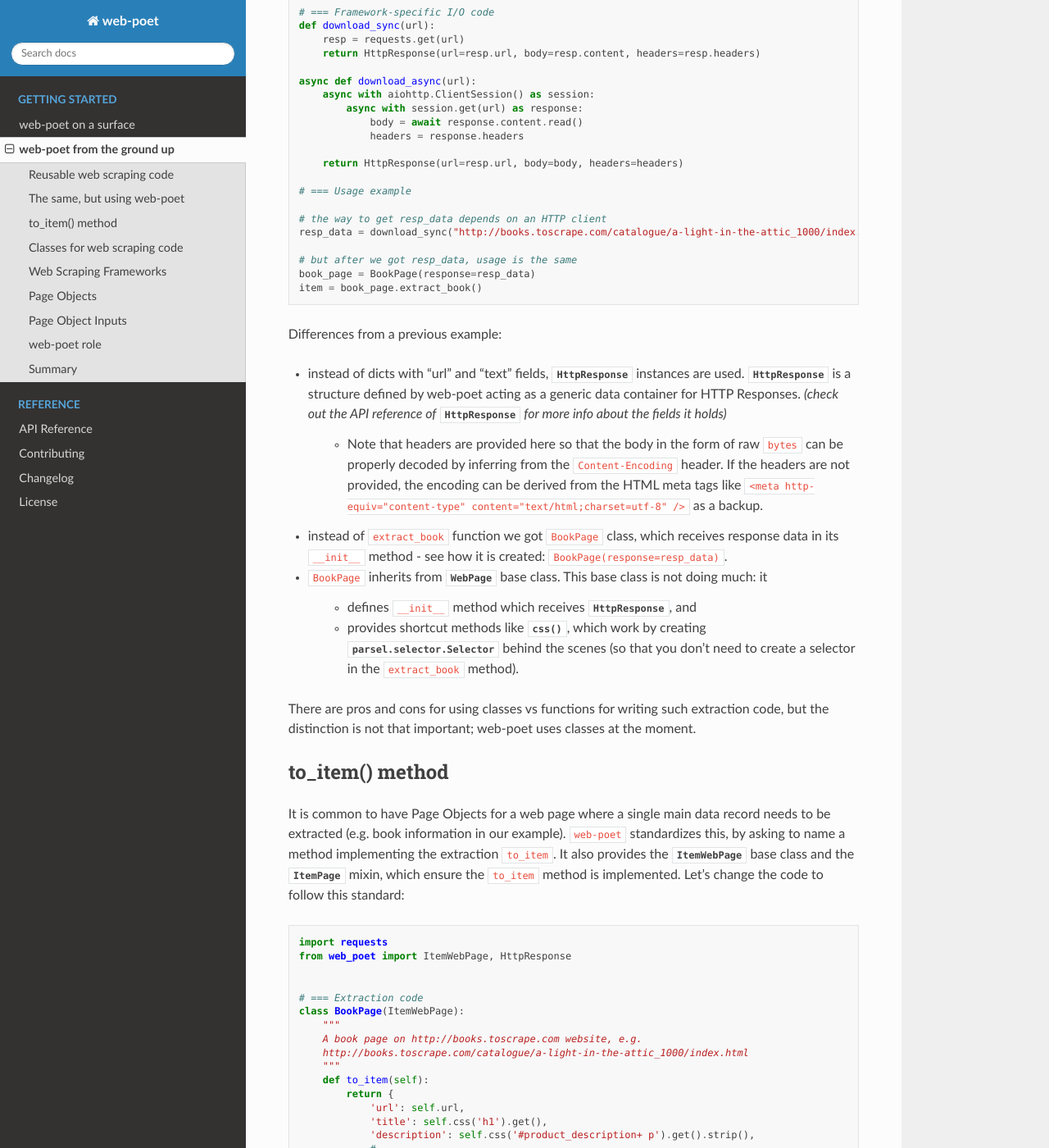
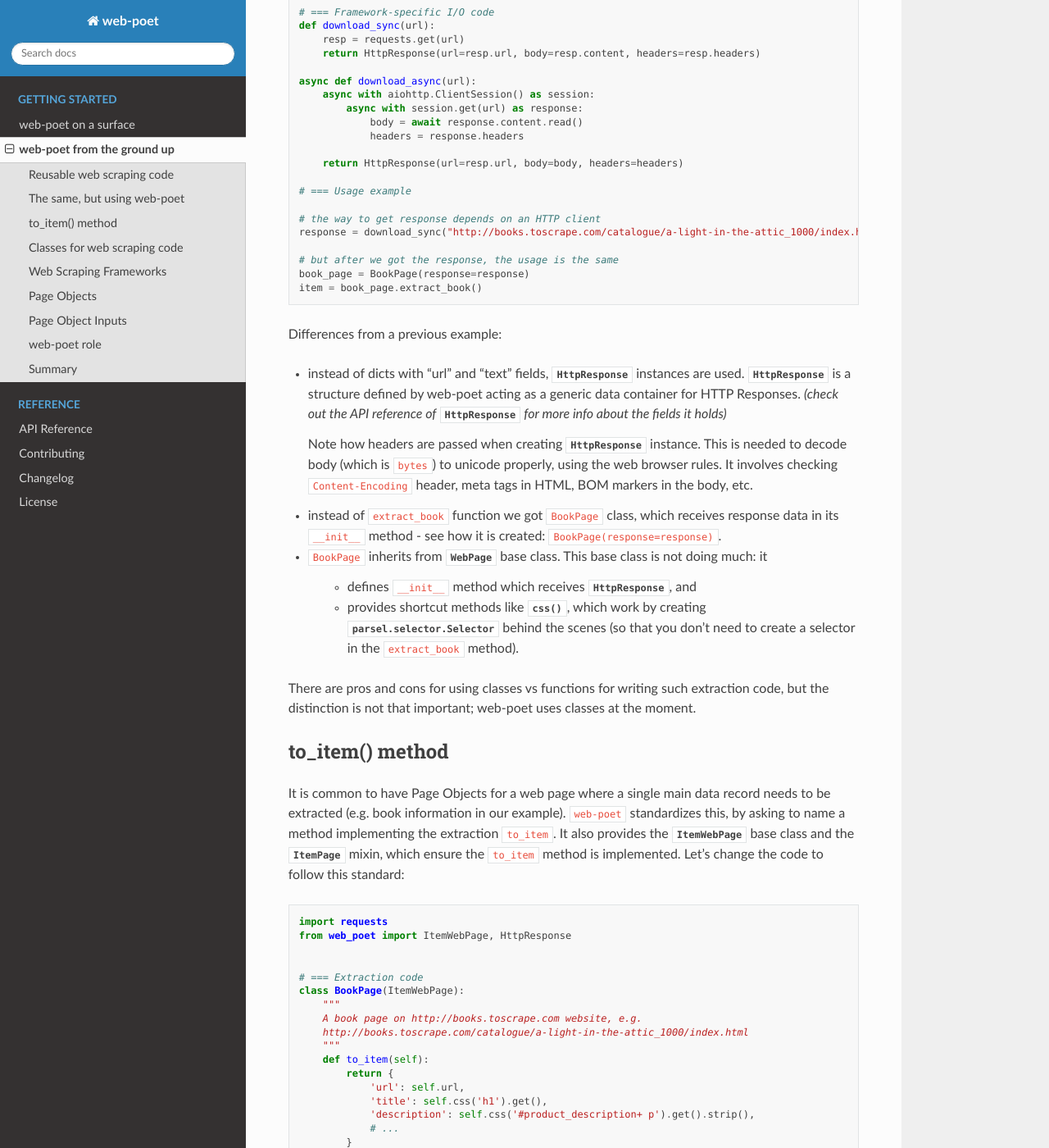
Before and after one commit to scrapinghub/web-poet, a Sphinx documentation site: the page built from docs/intro/from-ground-up.rst, in a window 1280 px wide and 1400 px high, scrolled down 2801 px. Shown: the whole window at 82% size. Built offline with Sphinx 7.4.7 and the Read the Docs theme 2.0.0, drawn with Linux system fonts in a browser that asks for light colours; some of the changed text lies outside the part shown.

Commit message:
small documentation fixes

```diff
--- a/docs/intro/from-ground-up.rst
+++ b/docs/intro/from-ground-up.rst
@@ -173,12 +173,13 @@ The same, but using web-poet
 
     # === Usage example
 
-    # the way to get resp_data depends on an HTTP client
-    resp_data = download_sync("http://books.toscrape.com/catalogue/a-light-in-the-attic_1000/index.html")
+    # the way to get response depends on an HTTP client
+    response = download_sync("http://books.toscrape.com/catalogue/a-light-in-the-attic_1000/index.html")
 
-    # but after we got resp_data, usage is the same
-    book_page = BookPage(response=resp_data)
+    # but after we got the response, the usage is the same
+    book_page = BookPage(response=response)
     item = book_page.extract_book()
+
 
 Differences from a previous example:
 
@@ -188,15 +189,14 @@ Differences from a previous example:
   *(check out the API reference of* :class:`~.HttpResponse` *for more info
   about the fields it holds)*
 
-    * Note that headers are provided here so that the body in the form of
-      raw ``bytes`` can be properly decoded by inferring from the ``Content-Encoding``
-      header. If the headers are not provided, the encoding can be derived
-      from the HTML meta tags like ``<meta http-equiv="content-type"
-      content="text/html;charset=utf-8" />`` as a backup.
+  Note how headers are passed when creating :class:`~.HttpResponse` instance.
+  This is needed to decode body (which is ``bytes``) to unicode properly,
+  using the web browser rules. It involves checking ``Content-Encoding``
+  header, meta tags in HTML, BOM markers in the body, etc.
 
 * instead of ``extract_book`` function we got ``BookPage`` class,
   which receives response data in its ``__init__`` method - see how it
-  is created: ``BookPage(response=resp_data)``.
+  is created: ``BookPage(response=response)``.
 * ``BookPage`` inherits from :class:`~.WebPage` base class. This base class
   is not doing much: it
 
@@ -240,7 +240,7 @@ is implemented. Let's change the code to follow this standard:
             }
 
     # ... get resp_data somehow
-    book_page = BookPage(response=resp_data)
+    book_page = BookPage(response=response)
     item = book_page.to_item()
 
 As the method name is now standardized, the code which creates a Page Object
@@ -249,8 +249,8 @@ have ``ToscrapeBookPage`` and ``BamazonBookPage`` classes, and
 
 .. code-block:: python
 
-    def get_item(page_cls: ItemWebPage, resp_data: HttpResponse) -> dict:
-        page = page_cls(response=resp_data)
+    def get_item(page_cls: ItemWebPage, response: HttpResponse) -> dict:
+        page = page_cls(response=response)
         return page.to_item()
 
 would work for both.
@@ -260,8 +260,8 @@ it for free:
 
 .. code-block:: python
 
-    def get_item(extract_func, resp_data: HttpResponse) -> dict:
-        return extract_func(url=resp_data.url, text=resp_data.text)
+    def get_item(extract_func, response: HttpResponse) -> dict:
+        return extract_func(url=response.url, text=response.text)
 
 No need to agree on ``to_item`` name and have a base class to check that the
 method is implemented. Why bother with classes then?
@@ -408,8 +408,8 @@ And this is what we ended up with:
         return page.to_item()
 
     # the way to get resp_data depends on an HTTP client
-    resp_data = download_sync("http://books.toscrape.com/catalogue/a-light-in-the-attic_1000/index.html")
-    item = get_item(BookPage, resp_data=resp_data)
+    response = download_sync("http://books.toscrape.com/catalogue/a-light-in-the-attic_1000/index.html")
+    item = get_item(BookPage, resp_data=response)
 
 We created a monster!!! The examples in this tutorial are becoming
 longer and longer, harder and harder to understand. What's going on?
@@ -502,10 +502,9 @@ For example, a very basic Page Object could look like this:
                 self.response = response
 
             def to_item(self) -> dict:
-                sel = Selector(response.text)
                 return {
                     'url': self.response.url,
-                    'title': sel.css("h1::text").get()
+                    'title': self.response.css("h1::text").get()
                 }
 
 There is no *need* to use other base classes and mixins
@@ -538,7 +537,7 @@ to
   Headless Chrome rendering + crawling state.
 
 .. _Splash: https://github.com/scrapinghub/splash
-.. _AutoExtract: https://scrapinghub.com/automatic-data-extraction-api
+.. _AutoExtract: https://www.zyte.com/automatic-extraction/
 
 The information you need can depend on a web site.
 For example, Splash can be required for extracting book information from
--- a/setup.py
+++ b/setup.py
@@ -8,7 +8,7 @@ with open('README.rst') as f:
 setup(
     name='web-poet',
     version='0.1.1',
-    description="Scrapinghub's Page Object pattern for web scraping",
+    description="Zyte's Page Object pattern for web scraping",
     long_description=long_description,
     long_description_content_type='text/x-rst',
     author='Scrapinghub',
```
Also changed, not shown: other parts of docs/intro/from-ground-up.rst (+3 -3 lines), docs/intro/tutorial.rst (+4 -3 lines).
